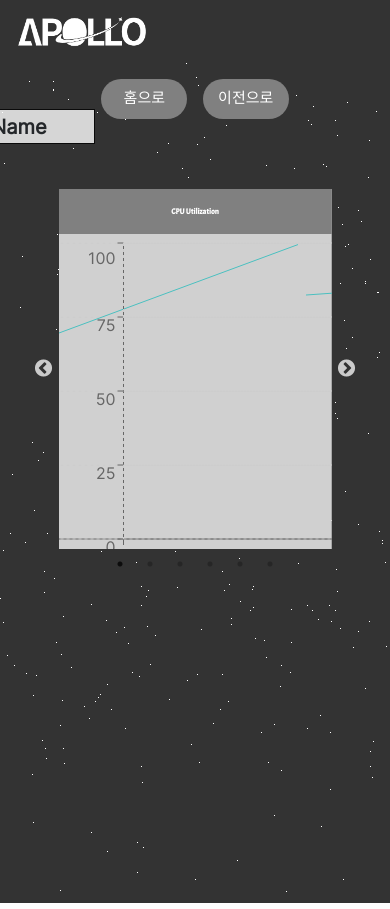
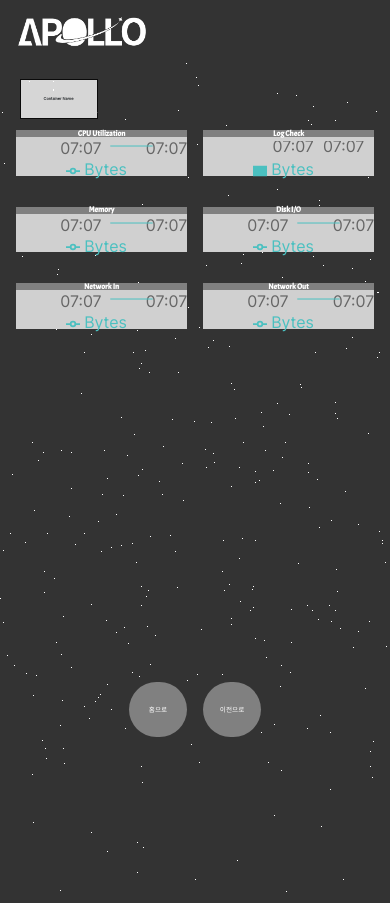
Before and after one commit to Hanium-Apollo/Apollo-Platform, a React (Create React App) app: page /monitor in a window 390 px wide. Built offline with nearby package versions, Linux system fonts and the light colour scheme; a web font is replaced by a local one.

Commit message:
Feat: 모니터링페이지 Grid수정, 비율 수정

```diff
--- a/src/assets/css/MainPage.css
+++ b/src/assets/css/MainPage.css
@@ -18,16 +18,8 @@
     align-items: center;
 }
 .logoname {
-    width: 40%;
-    margin-top: 10vw;
-    @media (max-width: 600px) {
-        height: 180px;
-        margin-top: 140px;
-    }
-    @media (max-width: 450px) {
-        height: 120px;
-        margin-top: 160px;
-    }
+    width: 50%;
+    margin-top: 10%;
 }
 
 .inputname {
@@ -43,9 +35,7 @@
     opacity: 1;
     text-indent: 2%;
     margin-top: 10%;
-    @media (max-width: 450px) {
-        height: 40px;
-    }
+
 }
 
 .inputURL {
@@ -61,7 +51,5 @@
     opacity: 1;
     text-indent: 2%;
     margin-top: 5%;
-    @media (max-width: 450px) {
-        height: 40px;
-    }
+
 }
--- a/src/assets/css/RenderingPage.css
+++ b/src/assets/css/RenderingPage.css
@@ -4,26 +4,32 @@
 }
 
 .rmessage {
-    font-size: 7vh;
+    font-size: 4vw;
     font-weight: Bold;
-    top: 30%;
+    margin-top: 15%;
     color: white;
     font-family: Inter;
+    background-color: rgba(255, 255, 255, 0);
 }
 
 .loading-container {
-    justify-content: center;
-    align-items: center;
+    max-width: 1280px;
+  width: 100vw;
+  height: 100vh;
+  position: absolute;
+  left: 50%;
+  transform: translate(-50%);
+  align-items: center;
   }
 
   .moving-image {
-    width: 10%;
-    height: 20%;
+    width: 150px;
+    height: 150px;
     z-index: 1;
     background-image: url("../../assets/images/logo.png");
     background-size: cover;
     position: absolute;
-    top: 60%;
+    top: 50%;
     animation: moveImage 3s linear infinite;
   }
 
--- a/src/assets/css/ResultPage.css
+++ b/src/assets/css/ResultPage.css
@@ -53,30 +53,3 @@
     font-weight: bold;
     color: white;
   }
-
-@media (max-width: 650px) {
-    .logo,
-    .flogo{
-      height: 250px;
-    }
-    .message{
-      font-size: 40px;
-    }
-    .done,
-    .check{
-      font-size: 20px;
-    }
-}
-@media (max-width: 650px) {
-  .logo,
-  .flogo{
-    height: 220px;
-  }
-  .message{
-    font-size: 30px;
-  }
-  .done,
-  .check{
-    font-size: 13px;
-  }
-}
--- a/src/assets/css/button.css
+++ b/src/assets/css/button.css
@@ -18,7 +18,7 @@
     opacity: 1;
     color: white;
     font-family: ONE-Mobile-Bold;
-    font-size: 25px;
+    font-size: 1.8vw;
     text-align: center;
     border-radius: 1000px;
     border: none;
@@ -33,7 +33,7 @@
     opacity: 1;
     color: white;
     font-family: ONE-Mobile-Bold;
-    font-size: 25px;
+    font-size: 1.7vw;
     text-align: center;
     border-radius: 1000px;
     border: none;
@@ -49,7 +49,7 @@
     opacity: 1;
     color: white;
     font-family: ONE-Mobile-Bold;
-    font-size: 25px;
+    font-size: 1.7vw;
     text-align: center;
     border-radius: 1000px;
     border: none;
@@ -72,7 +72,7 @@
     opacity: 1;
     color: white;
     font-family: ONE-Mobile-Bold;
-    font-size: 25px;
+    font-size: 1.8vw;
     text-align: center;
     border-radius: 1000px;
     border: none;
@@ -91,7 +91,7 @@
 }
 
 .login {
-    width: 35%;
+    width: 40%;
     height: 120px;
     background-color: black;
     opacity: 1;
@@ -101,32 +101,11 @@
     font-weight: bold;
     font-size: 2.5vw;
     text-align: center;
-    border-radius:30px;
+    border-radius:20px;
     border: none;
 }
 
 .github {
-    width: 20%;
-    margin-right: 5%;
+    width: 10%;
+    margin-right: 2%;
 }
-
-@media (max-width: 650px) {
-    .fhomebtn,
-    .shomebtn,
-    .smonitorbtn,
-    .mbackbtn,
-    .mhomebtn,
-    .startbtn {
-        width: 22vw;
-        height: 40px;
-        font-size: 15px;
-    }
-    .smonitorbtn,
-    .mbackbtn {
-        left: 25%;
-    }
-    .mhomebtn,
-    .shomebtn {
-        right: 25%;
-    }
-}
--- a/src/assets/css/monitoringPage.css
+++ b/src/assets/css/monitoringPage.css
@@ -13,29 +13,38 @@
     src: url(../fonts/ONE-Mobile-Regular.ttf) format('truetype');
 }
 
+.monitor {
+  max-width: 1280px;
+  width: 100vw;
+  height: 100%;
+  position: absolute;
+  left: 50%;
+  transform: translate(-50%);
+  align-items: center;
+}
+
+
 .text-block {
   display: flex;
-  font-size: 20px;
+  font-size: 1vw;
   font-family: inter;
   font-weight: bold;
   justify-content : center;
   align-items : center;
-  position: absolute;
   z-index: 0;
-  margin-top: 50px;
-  left: 50%;
+  margin-top: 5%;
+  margin-left: 5%;
   background-color: white;
   border: 1px solid black;
-  width: 250px;
-  height: 35px;
+  width: 20%;
+  height: 40px;
   opacity: 0.8;
-  transform: translate(-350px);
 }
 
 
   .chart-container {
-    width: 700px;
-    height: 360px;
+    width: 100%;
+    height: 100%;
     position: relative;
     z-index: 1;
     margin-top: 1vw;
@@ -47,22 +56,12 @@
   .disk-block,
   .networkin-block,
   .networkout-block {
-    display: flex;
     z-index: 0;
     background-color: #d0d0d0;
-    width: 300px;
-    height: 360px;
+    width: 100%;
+    height: 75%;
+    align-items: center;
   }
-  .monitor {
-    max-width: 1280px;
-    width: 100vw;
-    height: 100%;
-    position: absolute;
-    left: 50%;
-    transform: translate(-50%);
-    align-items: center;
-}
-
 
   .NameBlock {
     display: flex;
@@ -70,7 +69,7 @@
     z-index: 1;
     background-color: gray;
     width: 100%;
-    height: 45px;
+    height: 15%;
     opacity: 1;
     justify-content : center;
     font-size: 2vw;
@@ -82,11 +81,8 @@
 
   }
 
-.chart {
-  height: 450px;
-  width: 70%;
-  position: absolute;
-  left: 50%;
-  transform: translate(-50%);
-  margin-top: 130px;
-}
+  .chart {
+    width: 100%;
+    height: 65%;
+    margin-top: 3%;
+  }
--- a/src/pages/Monitoring/Monitor.tsx
+++ b/src/pages/Monitoring/Monitor.tsx
@@ -3,68 +3,66 @@ import '../../assets/css/monitoringPage.css';
 import BarShapeChart from "../../components/monitoringChart/BarShapeChart";
 import LineShapeChart from "../../components/monitoringChart/LineShapeChart";
 import Button from "../../components/button/Button";
-import Slider from "react-slick";
-import 'slick-carousel/slick/slick.css';
-import 'slick-carousel/slick/slick-theme.css';
+import { Container, Grid} from "@mui/material";
 function Monitor() {
-        const settings = {
-          dots: true,
-          infinite: true,
-          speed: 500,
-          slidesToShow: 1,
-          slidesToScroll: 1,
-        };
-        const buttonRef = useRef<HTMLButtonElement>(null);
-
     return (
         <div className="monitor">
             <div className="text-block">
                 Container Name
             </div>
             <div className="chart">
-                <Slider {...settings}>
+                <Container>
+                    <Grid container spacing={2}>
+                        <Grid item xs={6} md={4}>
                         <div className="cpu-block">
                         <div className="NameBlock">
                             CPU Utilization
                         </div>
                         <LineShapeChart />
                     </div>
-
+                        </Grid>
+                        <Grid item xs={6} md={4}>
                         <div className="log-block">
                         <div className="NameBlock">
                             Log Check
                         </div>
                         <BarShapeChart />
                     </div>
-
+                        </Grid>
+                        <Grid item xs={6} md={4}>
                         <div className="memory-block">
                         <div className="NameBlock">
                             Memory
                         </div>
                         <LineShapeChart />
                     </div>
-
+                        </Grid>
+                        <Grid item xs={6} md={4}>
                         <div className="disk-block">
                         <div className="NameBlock">
                             Disk I/O
                         </div>
                         <LineShapeChart />
                     </div>
-
+                        </Grid>
+                        <Grid item xs={6} md={4}>
                         <div className="networkin-block">
                         <div className="NameBlock">
                             Network In
                         </div>
                         <LineShapeChart />
                     </div>
-
+                        </Grid>
+                        <Grid item xs={6} md={4}>
                         <div className="networkout-block">
                         <div className="NameBlock">
                             Network Out
                         </div>
                         <LineShapeChart />
                     </div>
-                </Slider>
+                        </Grid>
+                    </Grid>
+                </Container>
             </div>
             <div>
                 <Button css={"mhomebtn"} text={"home"}/>
```
Also changed, not shown: src/pages/MainPage/MainPage.tsx (+6 -5 lines), src/pages/RenderingPage/RenderingPage.tsx (indentation only). Lines whose indentation alone changed are shown as unchanged.
